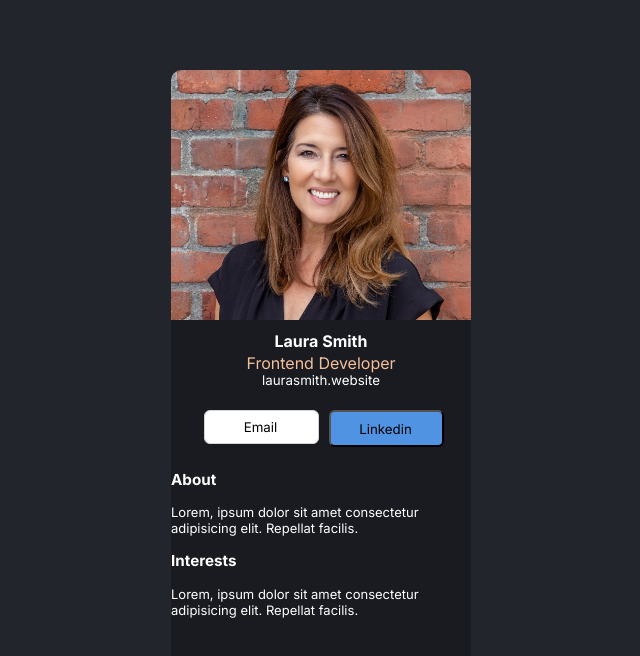
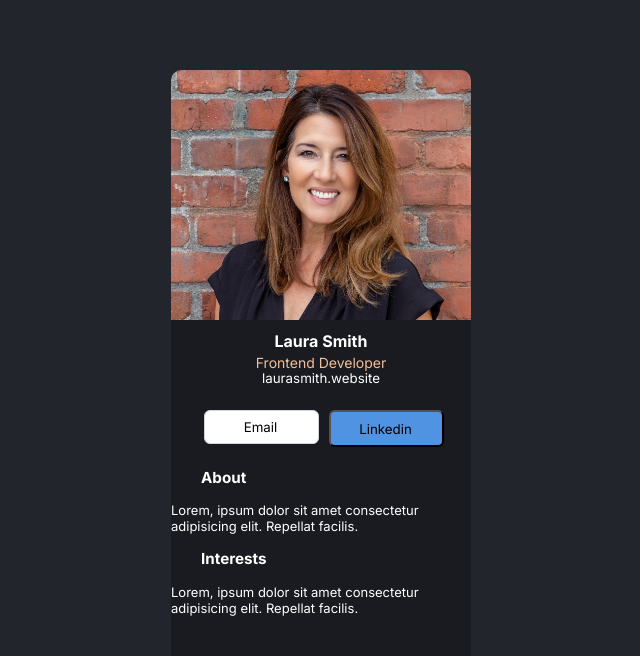
Before and after one commit to eric-antonio/dbusinesscard, a React (Create React App) app: page / in a window 1280 px wide. Shown: the top 656 px of the page, without its empty margins (184-824 px from the left). Built offline with nearby package versions, Linux system fonts and the light colour scheme.

Commit message:
Update App.css

```diff
--- a/src/App.css
+++ b/src/App.css
@@ -49,6 +49,7 @@ body{
 }
 
 .job{
+  font-size: 14px;
   color:#F3BF99 ;
 }
 /* ? Buttons  */
@@ -94,3 +95,13 @@ border-radius: 6px;
   font-size: small;
   margin-top: 90px;
 }
+
+.div--about h3{
+  margin-left: 30px;
+}
+
+
+.about--p{
+  font-size: 13px;
+  margin-left: 30px;
+}
```
